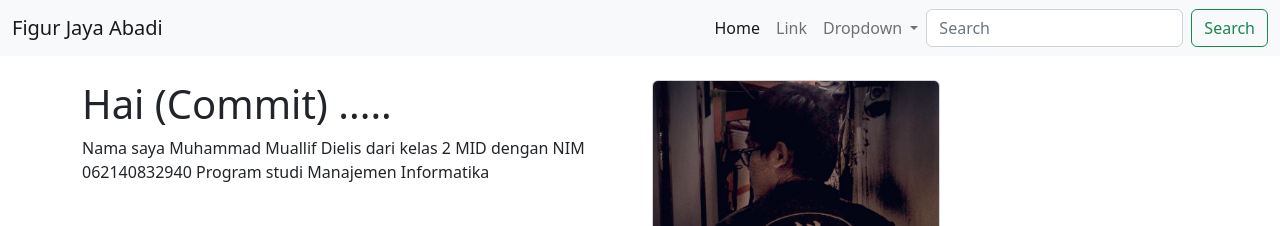
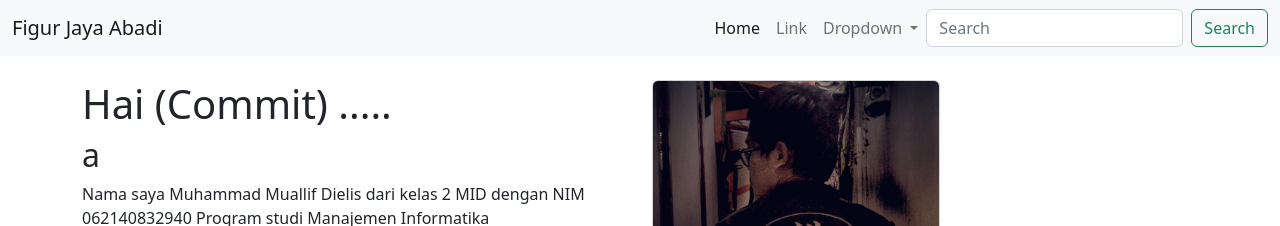
Before and after one commit to watashiweabu/day3, a website: page index.html in a window 1280 px wide. Shown: the top 226 px of the page. Drawn offline with nearby package versions, Linux system fonts and the light colour scheme.

Commit message:
nambah h2

```diff
--- a/index.html
+++ b/index.html
@@ -60,6 +60,7 @@
       <div class="row">
         <div class="col-12 col-md-6 col-lg-6">
           <h1>Hai (Commit) .....</h1>
+          <h2>a</h2>
           <p>
             Nama saya Muhammad Muallif Dielis dari kelas 2 MID dengan NIM
             062140832940 Program studi Manajemen Informatika
```
